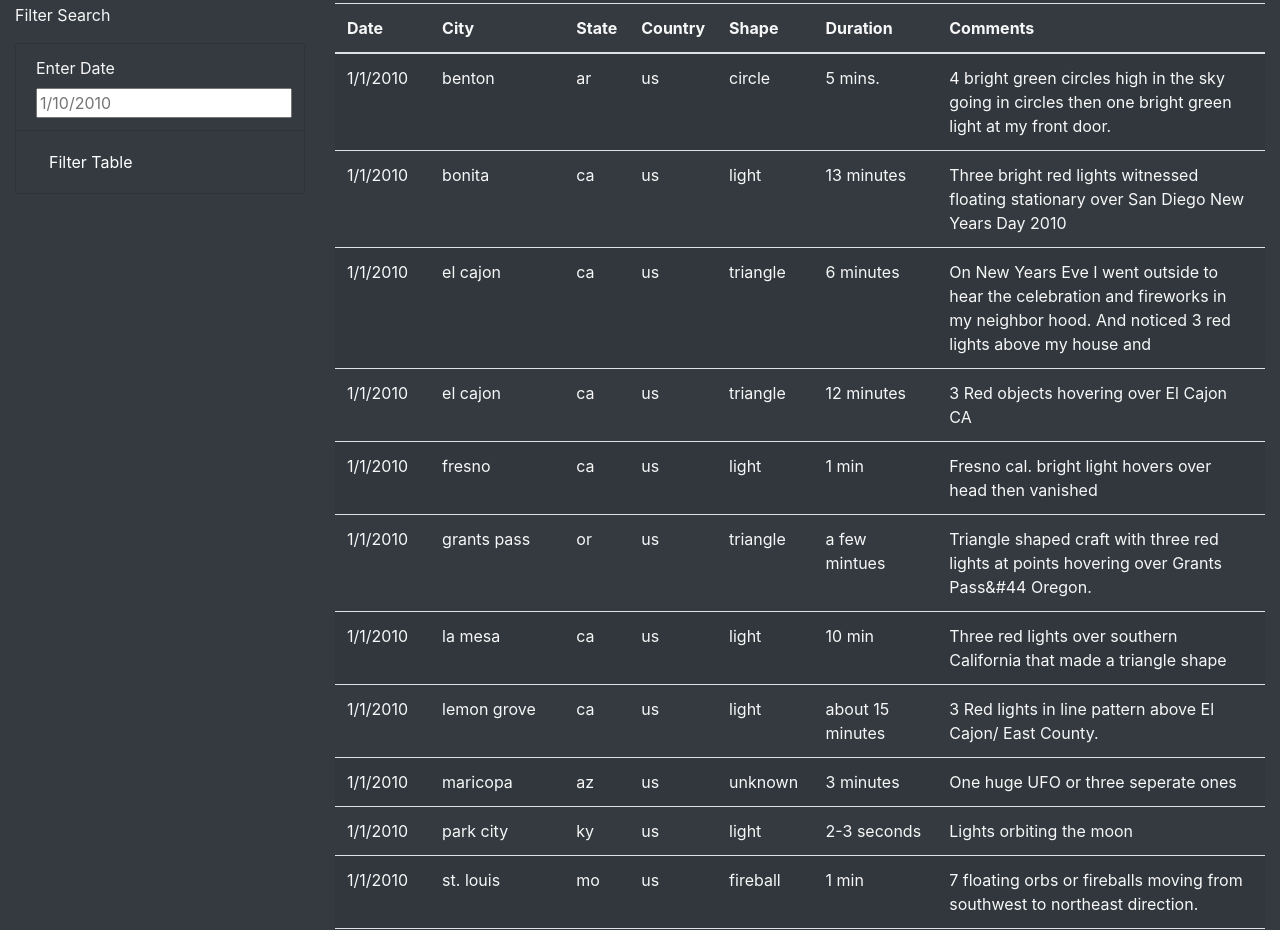
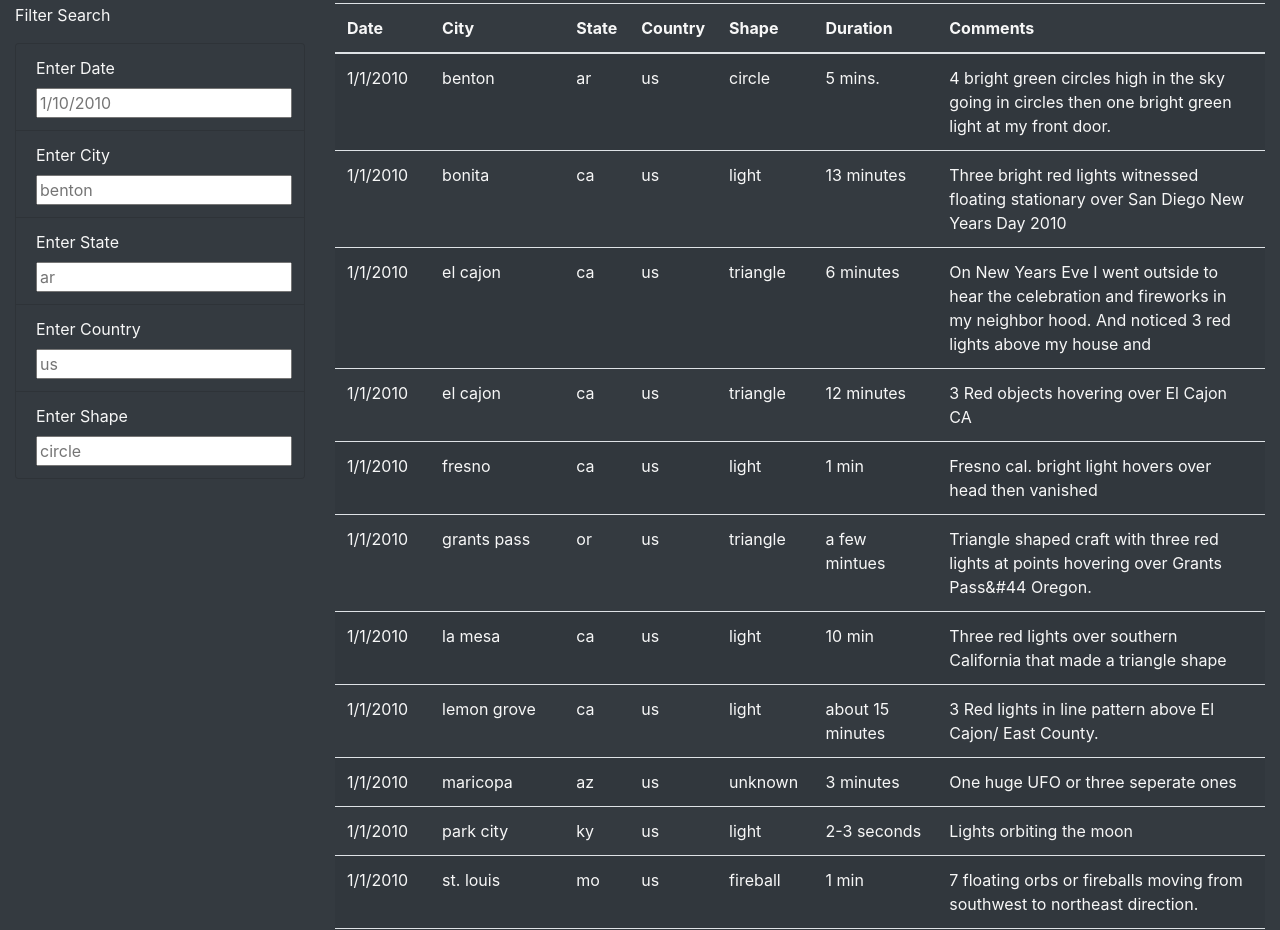
Before and after one commit to hknott12/UFOs, a plain HTML site: page index.html in a window 1280 px wide. Shown: the part 811-1741 px from the top of the page. Drawn offline with nearby package versions, Linux system fonts and the light colour scheme.

Commit message:
Add files via upload

```diff
--- a/index.html
+++ b/index.html
@@ -49,8 +49,21 @@
                     <input type="text" placeholder="1/10/2010" id="datetime" />
                 </li>
                 <li class="list-group-item bg-dark">
-                    <button id="filter-btn" type="button" class="btn btn-dark">Filter Table</button>
-                </li>
+                  <label for="city">Enter City</label>
+                  <input type="text" placeholder="benton" id="city" />
+              </li>
+              <li class="list-group-item bg-dark">
+                <label for="state">Enter State</label>
+                <input type="text" placeholder="ar" id="state" />
+              </li>
+              <li class="list-group-item bg-dark">
+                <label for="country">Enter Country</label>
+                <input type="text" placeholder="us" id="country" />
+              </li>
+              <li class="list-group-item bg-dark">
+                <label for="shape">Enter Shape</label>
+                <input type="text" placeholder="circle" id="shape" />
+              </li>
             </ul>
           </div>
           <div class="col-md-9">
```
